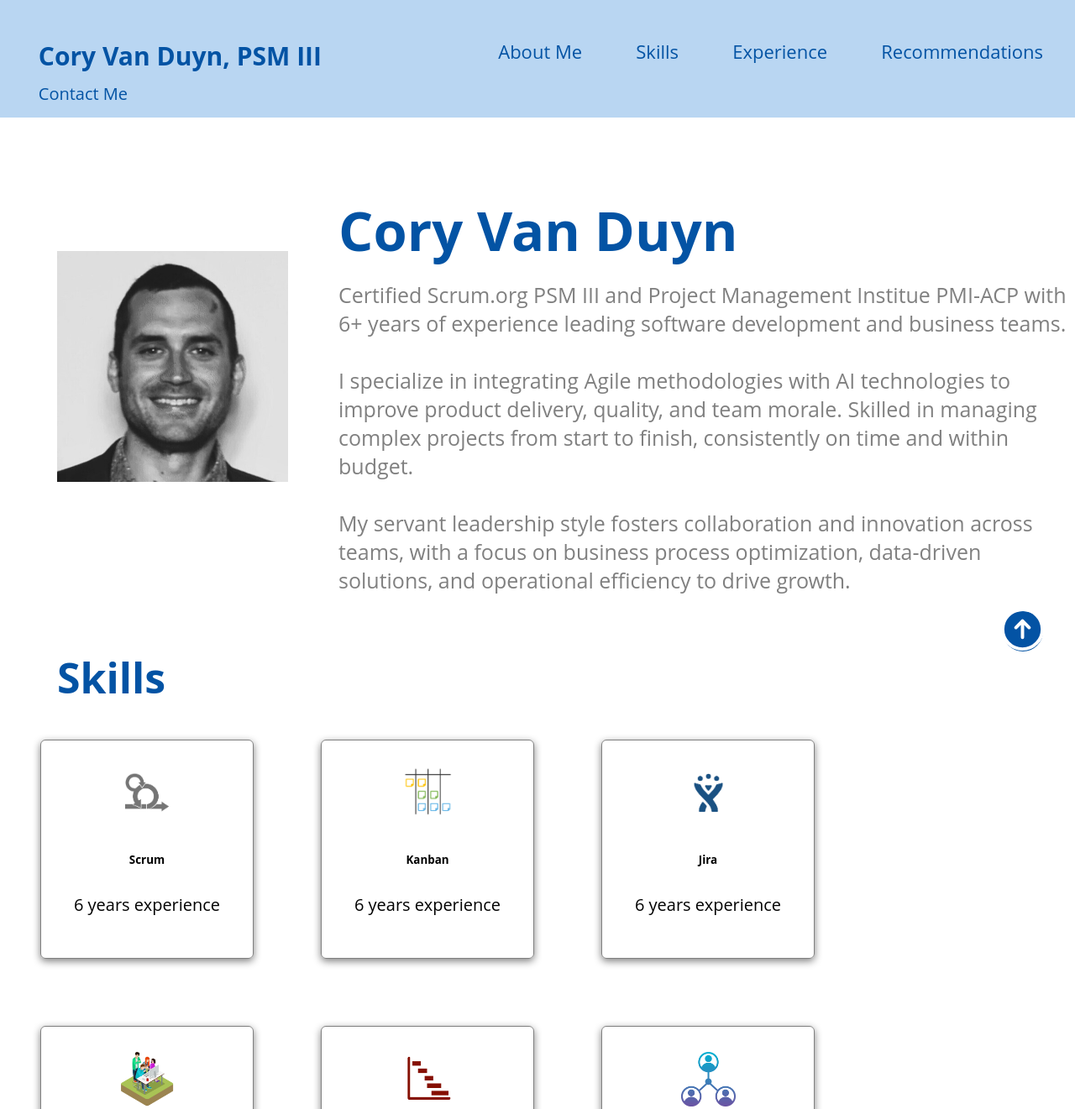
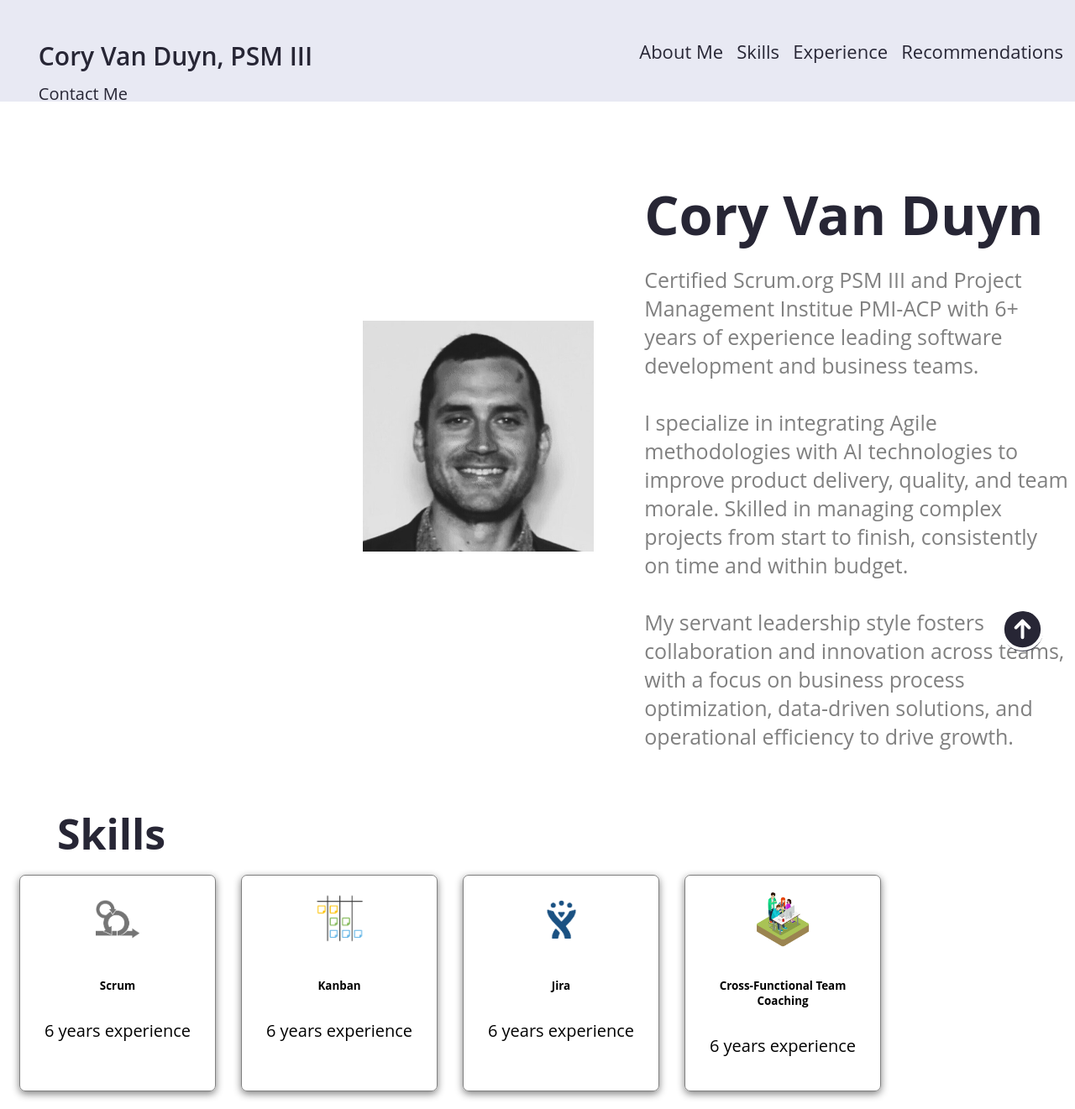
Before and after one commit to cvanduyn/resume, a plain HTML site: page index.html in a window 1280 px wide. Shown: the top 1321 px of the page at 84% size. Drawn offline with Linux system fonts and the light colour scheme.

Commit message:
Update style.css

```diff
--- a/style.css
+++ b/style.css
@@ -5,27 +5,27 @@ body {
 /* Navigation Bar */
 
 #home {
-  background-color:  #b9d6f2;
+  background-color:  #e8e9f3;
   padding-bottom: 1cm;
   margin-left:-1cm;
   margin-right:-1cm;
   margin-top:-1cm;
   padding-top: 2cm;
-  padding-bottom: 2cm;
+  padding-bottom: 1.5cm;
   height: 5mm;
  }
 
 .topmenu {
-  color: #0353A4;
-  margin: 10px;
-  padding: 20px;
+  color: #272635;
+  margin: 5px;
+  padding: 1px;
   font-size: 22px;
   text-decoration:none;
 }
 
 .topmenu:hover {
-  color: #006DAA;
-  font-weight: bolder;
+  color: #272635;
+  font-weight: 600;
 }
 
 .topdiv {
@@ -36,21 +36,21 @@ body {
 .profile_name {
   float: left;
   padding-left: 2cm;
-  color: #0353A4;
+  color: #272635;
   font-size: 30px;
-  font-weight: bolder;
+  font-weight: 600;
 }
 
 .profile_name .contact_info a {
   font-size: 20px;
   text-decoration: none; /* Removes the underline */
-  color: #0353A4; /* Explicity set the color */
+  color: #272635; /* Explicity set the color */
   font-weight: normal; /* Makes the font weight normal */
 }
 
 nav .profile_name .contact_info a:hover {
-  color: #0353A4; /* Change color on hover */
-  font-weight: bolder; /* Medium weight */
+  color: #272635; /* Change color on hover */
+  font-weight: 600;
   text-decoration: none; /* Ensure no underline on hover */
 }
 
@@ -67,7 +67,7 @@ h2 {
   font-size: 50px;
   text-align: center;
   float: left;
-  color: #0353A4;
+  color: #272635;
   margin: 30px;
   margin-left: 60px;
   margin-top: 40px;
@@ -101,7 +101,7 @@ h2 {
 #about-me h1 {
   font-size: 65px;
   margin-top: 90px;
-  color: #0353A4;
+  color: #272635;
 }
 
 #about-me p {
@@ -135,10 +135,10 @@ h2 {
 .skill {
   border: 1px solid gray;
   display: block;
-  border-radius: 6px;
+  border-radius: 7px;
   text-align: center;
-  margin: 40px;
-  padding: 30px;
+  margin: 15px;
+  padding: 20px;
   width: 2in;
   font-size: 20px;
   box-shadow: 0 3px 10px gray;
@@ -224,12 +224,14 @@ h2 {
   font-size: 18px;
   min-height: 150px;
   overflow: auto;
+  box-shadow: 0 3px 100px #a6a6a8;
 }
 
 .recommendation span {
   color: #0353A4;
   font-size: 20px;
   font-family: 'Times New Roman', Times, serif;
+
 }
 
 /* Scroll to Top Button */
@@ -238,7 +240,7 @@ h2 {
   width: 48px;
   height: 48px;
   border-radius: 100%;
-  background-color: #0353A4;
+  background-color: #272635;
   display: flex;
   align-items: center;
   justify-content: center;
```
